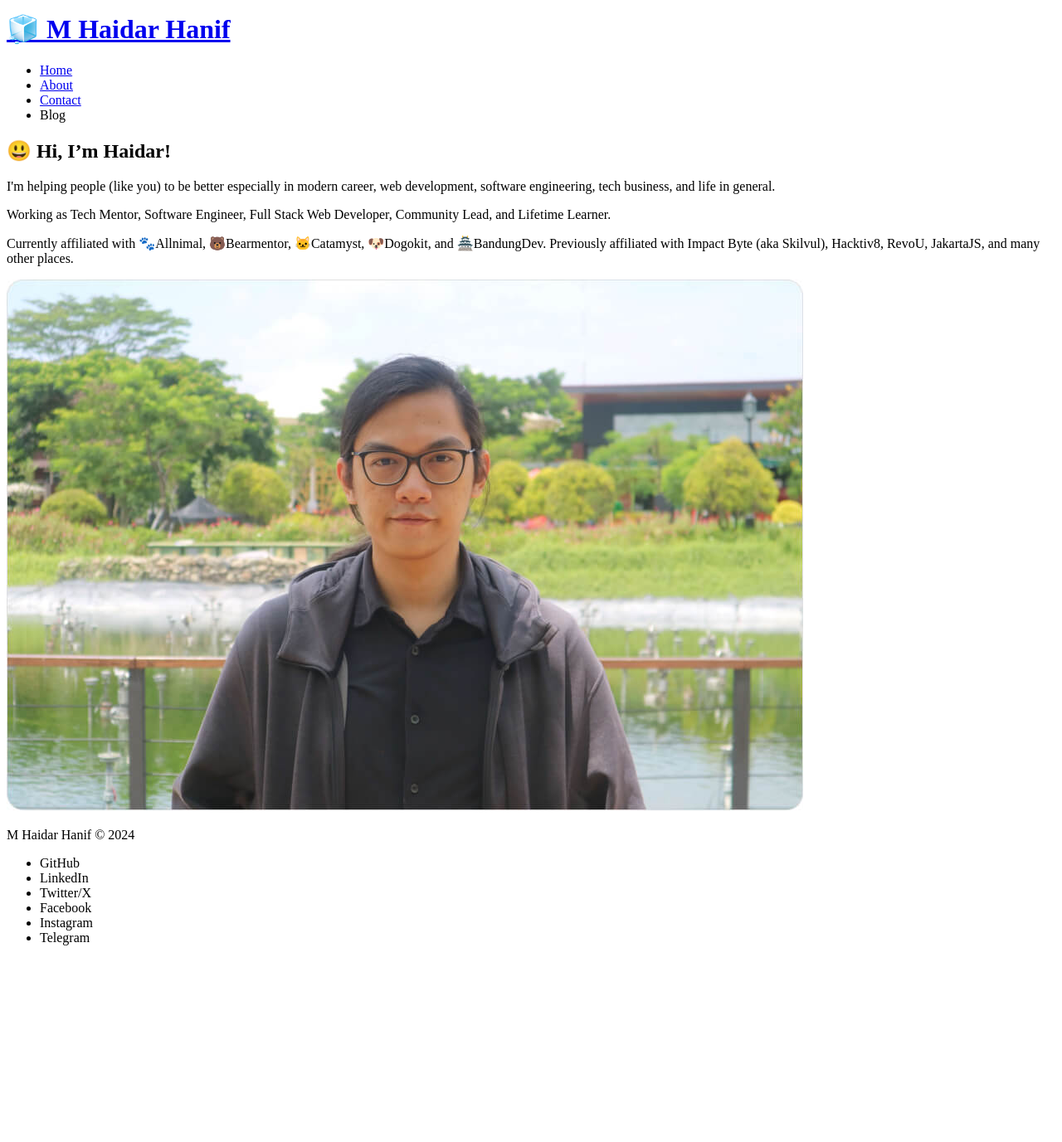
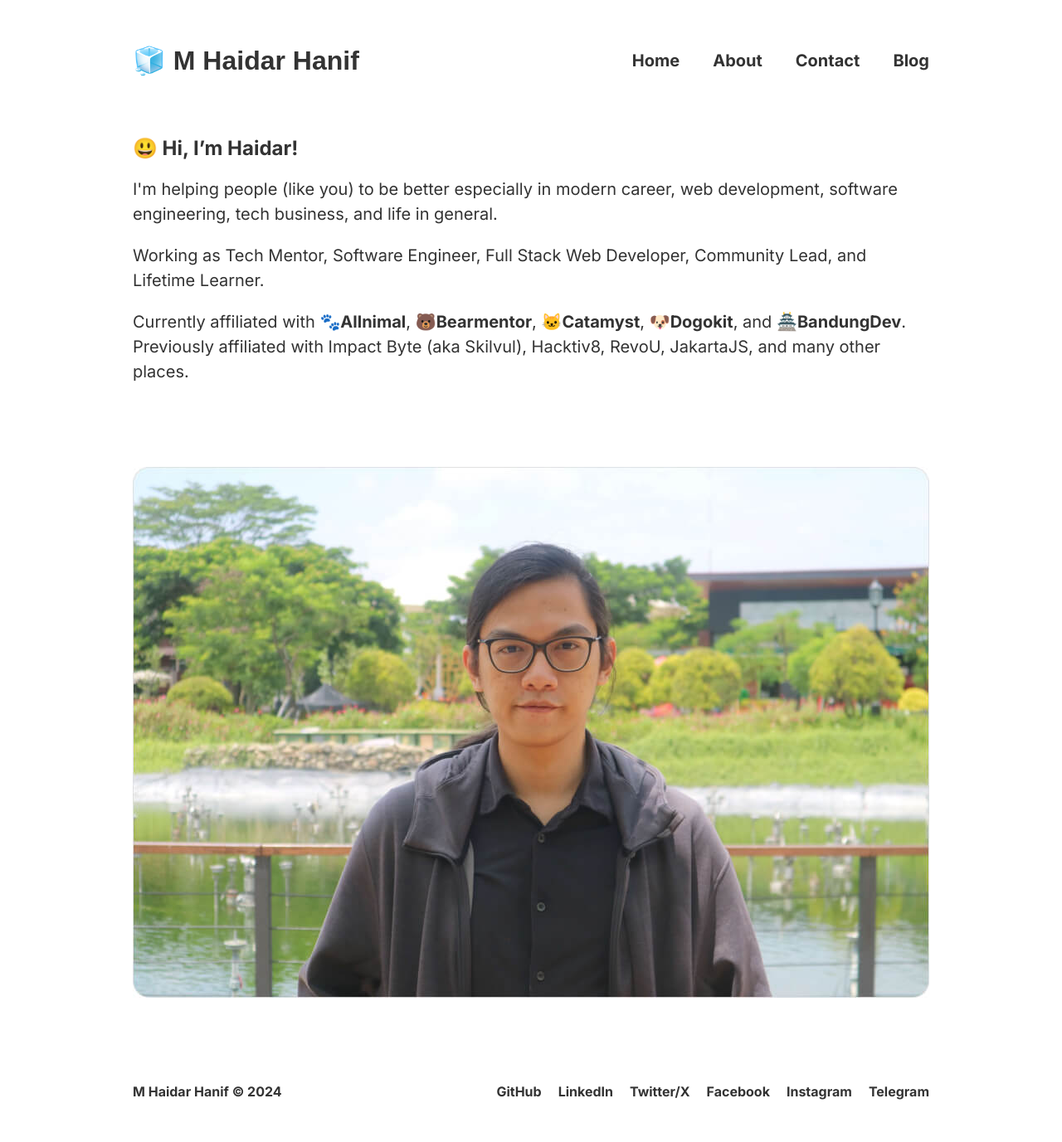
Before and after one commit to mhaidarhanif/demo.mhaidarhanif.com, a plain HTML site: page index.html in a window 1280 px wide. Shown: the part 5-1382 px from the top of the page at 83% size. Before the commit the page ends 1161 px from the top, so only its background shows below. Drawn offline with Linux system fonts and the light colour scheme; a web font is replaced by a local one.

Commit message:
feat: add css, class, fonts

```diff
--- a/index.html
+++ b/index.html
@@ -3,17 +3,26 @@
   <head>
     <meta charset="UTF-8" />
     <meta name="viewport" content="width=device-width, initial-scale=1.0" />
+
     <title>M Haidar Hanif</title>
     <meta name="description" content="Personal website of M Haidar Hanif" />
+
+    <link rel="preconnect" href="https://fonts.googleapis.com" />
+    <link rel="preconnect" href="https://fonts.gstatic.com" crossorigin />
+    <link
+      href="https://fonts.googleapis.com/css2?family=Anybody:ital,wght@0,100..900;1,100..900&family=Inter:wght@100..900&display=swap"
+      rel="stylesheet"
+    />
+    <link rel="stylesheet" href="/index.css" />
   </head>
   <body>
-    <header>
-      <h1>
+    <header class="container header">
+      <h1 class="logo">
         <a href="/">🧊 M Haidar Hanif</a>
       </h1>
 
-      <nav>
-        <ul>
+      <nav class="navigation">
+        <ul class="navigation-list">
           <li>
             <a href="/">Home</a>
           </li>
@@ -28,10 +37,9 @@
       </nav>
     </header>
 
-    <main>
+    <main class="container stack">
+      <div>
         <h2>😃 Hi, I’m Haidar!</h2>
-
-      <div>
         <p>
           I'm helping people (like you) to be better especially in modern
           career, web development, software engineering, tech business, and life
@@ -42,19 +50,23 @@
           Community Lead, and Lifetime Learner.
         </p>
         <p>
-          Currently affiliated with 🐾Allnimal, 🐻Bearmentor, 🐱Catamyst,
-          🐶Dogokit, and 🏯BandungDev. Previously affiliated with Impact Byte
-          (aka Skilvul), Hacktiv8, RevoU, JakartaJS, and many other places.
+          Currently affiliated with <b>🐾Allnimal</b>, <b>🐻Bearmentor</b>,
+          <b>🐱Catamyst</b>, <b>🐶Dogokit</b>, and <b>🏯BandungDev</b>.
+          Previously affiliated with Impact Byte (aka Skilvul), Hacktiv8, RevoU,
+          JakartaJS, and many other places.
         </p>
       </div>
 
+      <div>
         <img src="/images/mhaidarhanif-photo.jpg" alt="M Haidar Hanif Photo" />
+      </div>
     </main>
 
-    <footer>
-      <p>M Haidar Hanif &copy; 2024</p>
+    <footer class="container footer">
+      <p class="copyright">M Haidar Hanif &copy; 2024</p>
 
-      <ul>
+      <nav class="navigation">
+        <ul class="navigation-list socials">
           <li>GitHub</li>
           <li>LinkedIn</li>
           <li>Twitter/X</li>
@@ -62,6 +74,7 @@
           <li>Instagram</li>
           <li>Telegram</li>
         </ul>
+      </nav>
     </footer>
   </body>
 </html>
```
Also changed, not shown: about/index.html (+19 -8 lines), contact/index.html (+19 -8 lines). Lines whose indentation alone changed are shown as unchanged.
